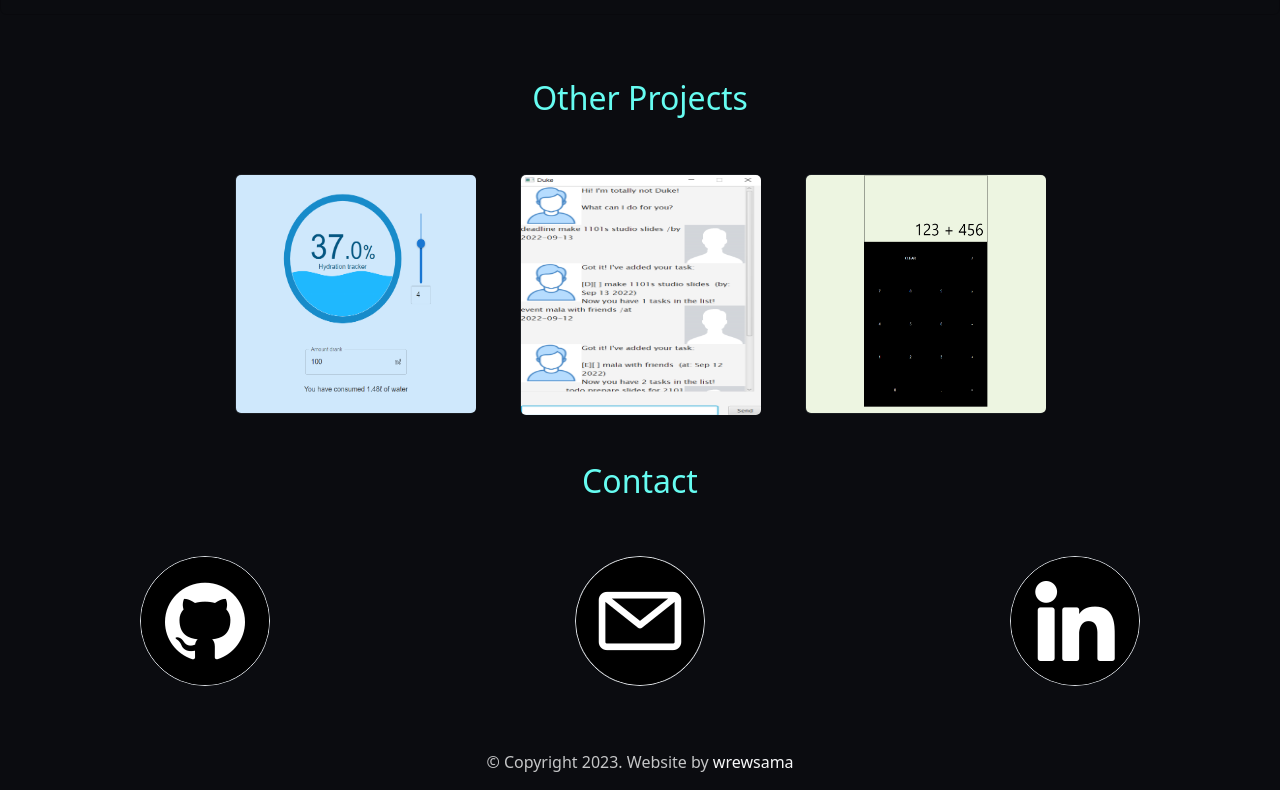
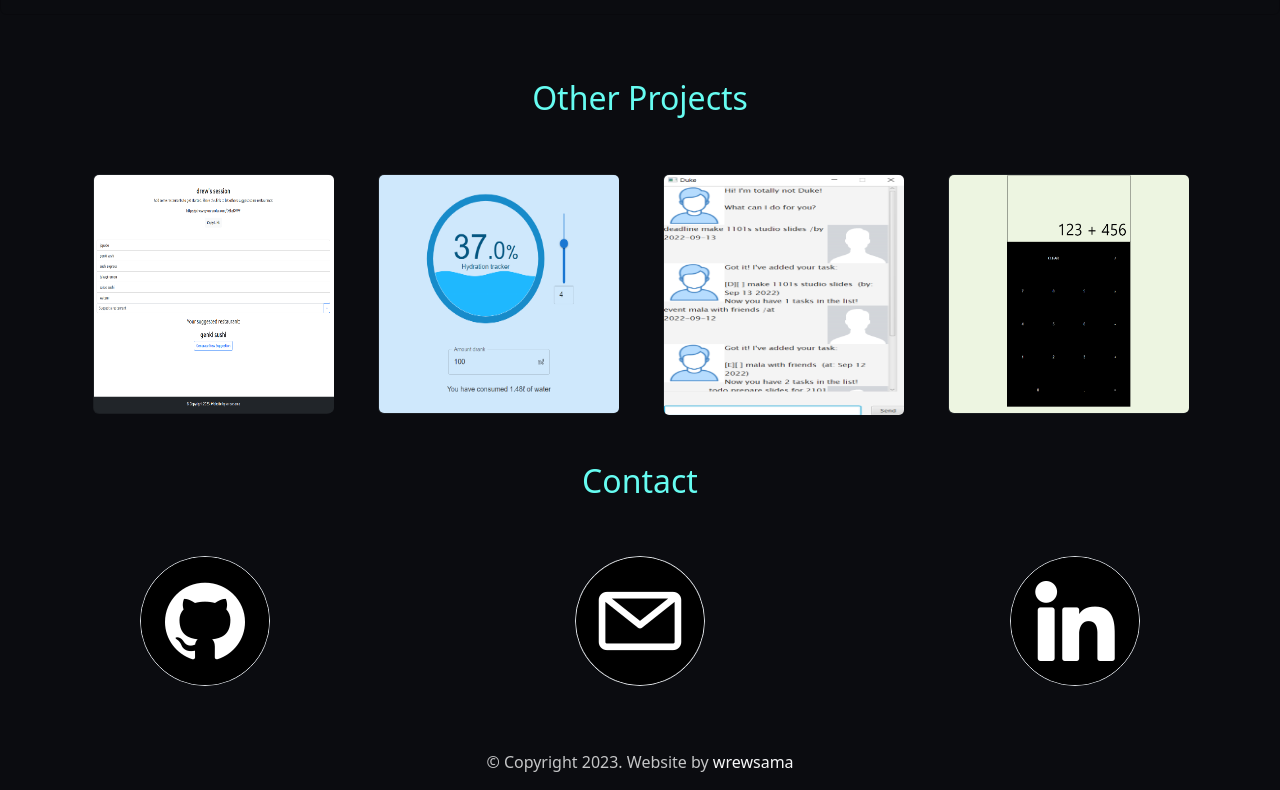
Before and after one commit to wrewsama/portfolio, a React (Create React App) app: page / in a window 1280 px wide. Shown: the part 3446-4236 px from the top of the page. Built offline with nearby package versions, Linux system fonts and the light colour scheme.

Commit message:
add chewsy to other-projects

```diff
--- a/src/components/other-projects.js
+++ b/src/components/other-projects.js
@@ -3,6 +3,7 @@ import NonFeaturedProject from './non-featured-project'
 import hnrIcon from '../img/hnr.png'
 import notDukeIcon from '../img/notduke.png'
 import calcIcon from '../img/calc.png'
+import chewsyIcon from '../img/chewsy.png'
 
 export default function OtherProjects() {
     return (
@@ -12,6 +13,14 @@ export default function OtherProjects() {
             </div>
 
             <div className="row d-flex justify-content-center">
+                <NonFeaturedProject title="Chew-sy"
+                                    img={chewsyIcon}
+                                    desc="Web app to help teams decide where to go for lunch made with React, Typescript, Play/Akka, and Java."
+                                    link={{
+                                        name: "website",
+                                        url: "https://chew-sy.onrender.com/"
+                                    }}
+                                     />
                 <NonFeaturedProject title="Hydration Tracker"
                                     img={hnrIcon}
                                     desc="Web app to track water intake made with MongoDB, Express, React, and Node."
```
Also changed, not shown: src/img/chewsy.png (added).
